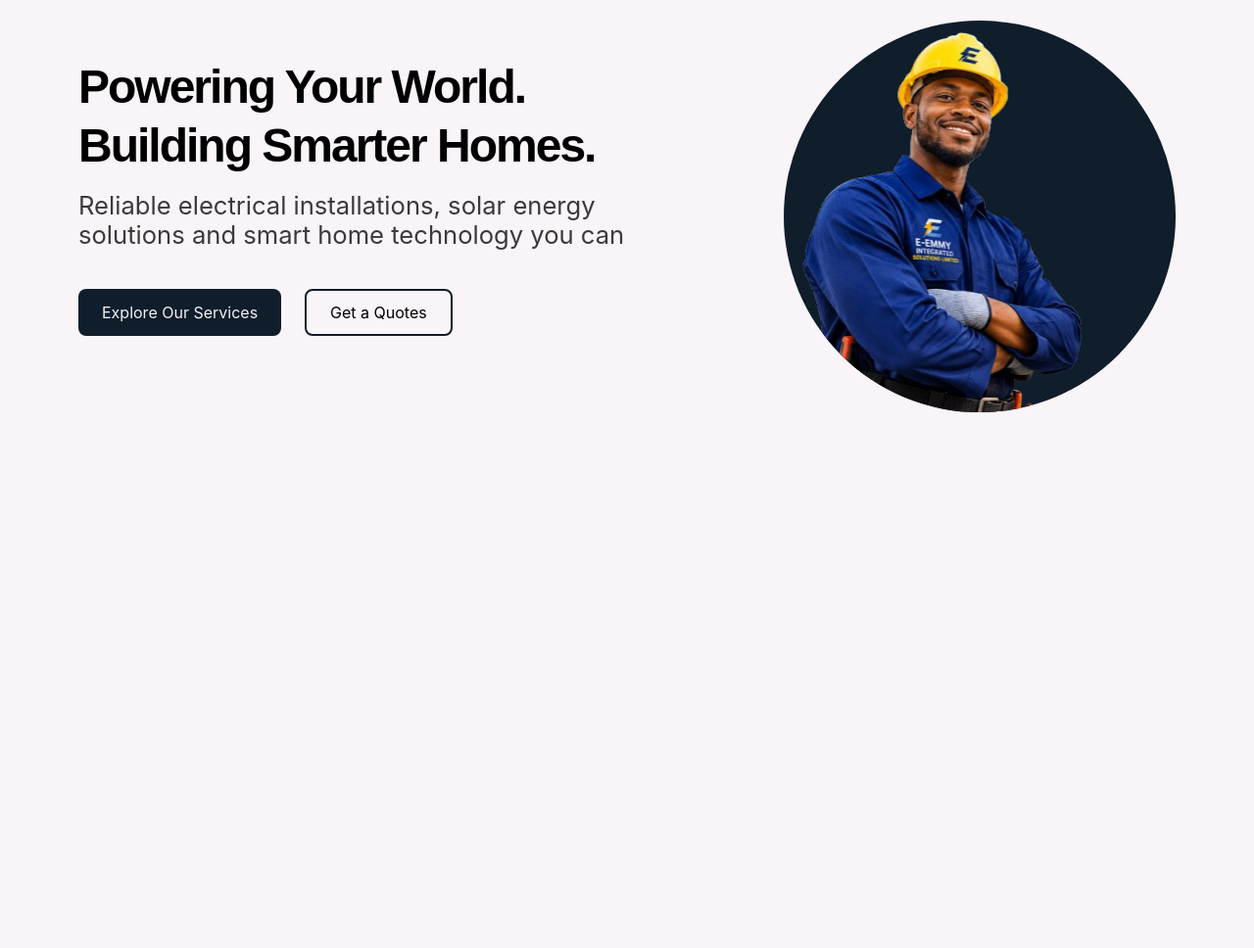
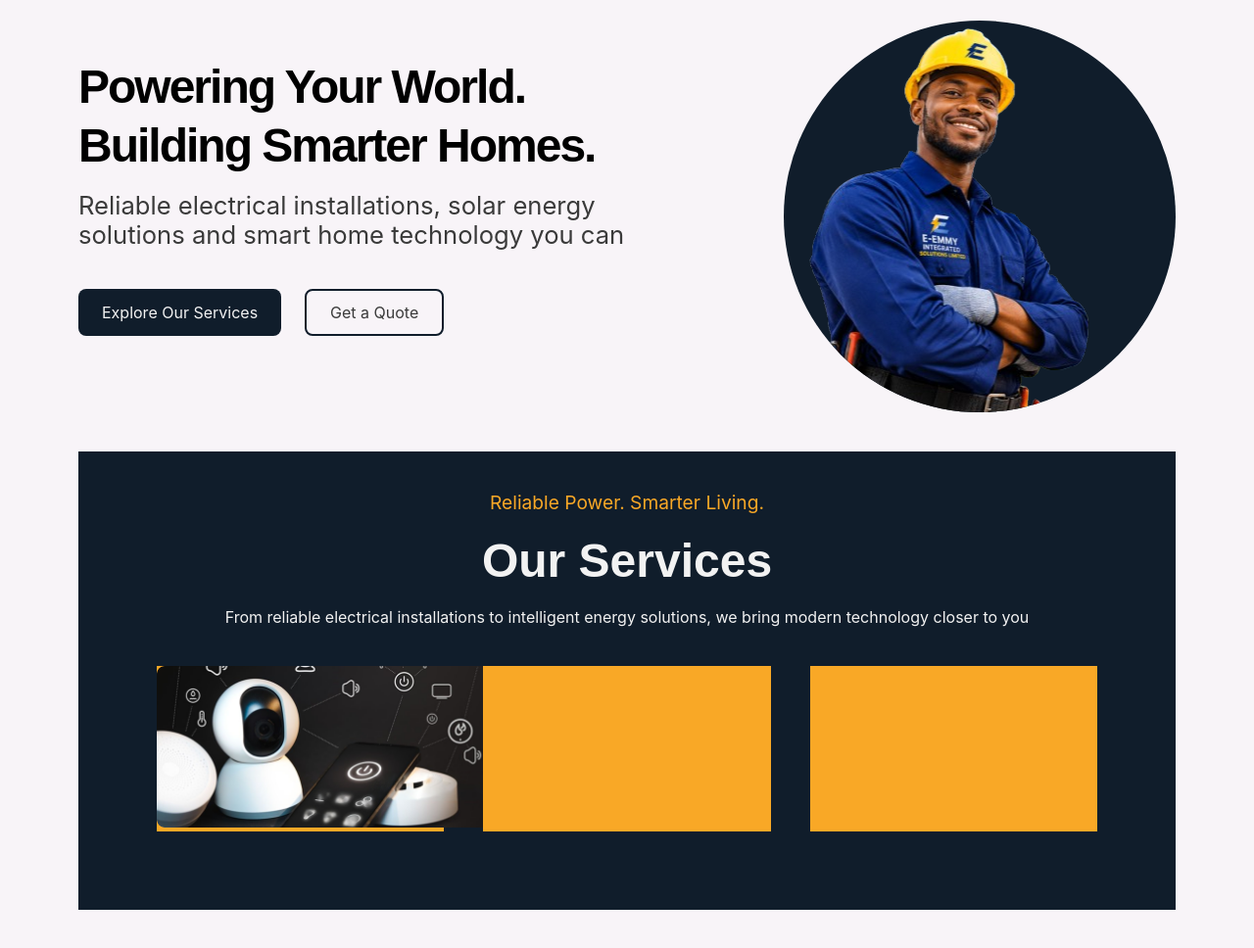
Before and after one commit to oteikwu1/e-emmy-integrated-solutions, a plain HTML site: page index.html in a window 1280 px wide. Shown: the part 80-1048 px from the top of the page at 98% size. Before the commit the page ends 800 px from the top, so only its background shows below. Drawn offline with Linux system fonts and the light colour scheme.

Commit message:
add link to nav btn

```diff
--- a/index.html
+++ b/index.html
@@ -22,7 +22,11 @@
             </div>
             <div class="nav-btn-container">
                 <button class="nav-btn btn">
-                    Book a Call
+                <a href="https://wa.me/2348077632178?text=Hello%20there!%20I%27m%20interested%20in%20your%20services."
+                rel="noopener noreferrer"
+                target="_blank">
+              Book a Call
+                </a>
                 </button>
             </div>
         </nav>
@@ -37,10 +41,16 @@
                 </p>
             <div class="hero-btn-container">
                 <button class="btn hero-btn">
+                <a href="https://wa.me/2348077632178?text=Hello%20there!%20I%27m%20interested%20in%20your%20services."
+                    rel="noopener noreferrer" target="_blank">
                     Explore Our Services
+                </a>
                 </button>
                 <button class="quote-btn">
-                    Get a Quotes
+                    <a href="https://wa.me/2348077632178?text=Hello%20there!%20I%27m%20interested%20in%20your%20services."
+                        rel="noopener noreferrer" target="_blank">
+                        Get a Quote
+                    </a>
                 </button>
             </div>
             </div>
@@ -52,6 +62,28 @@
                 </div>
             </div>
         </section>
+
+    <section class="service-section">
+      <p class="span-text">Reliable Power. Smarter Living.</p>
+      <h2 class="service-title">
+        Our Services</h2>
+      <p class="service-sub-title">
+        From reliable electrical installations to intelligent energy solutions, we bring modern technology closer to you
+      </p>
+      <div class="service-card-container">
+        <div class="service-card1">
+            <div class="service-img">
+                <img src="/assets/service-img1.png" alt="">
+            </div>
+        </div>
+        <div class="service-card1">
+
+        </div>
+        <div class="service-card1">
+
+        </div>
+      </div>
+    </section>
     </main>
 </body>
 </html>
--- a/styles.css
+++ b/styles.css
@@ -13,6 +13,7 @@
     --body-bg-color: #F8F4F8;
     --primary-color: #101D2B;
     --neutral-color: #f2f2f2;
+    --accent-color: #F9A826;
 }
 
 body {
@@ -59,6 +60,11 @@ body {
     cursor: pointer;
 }
 
+.btn a {
+    text-decoration: none;
+    color: var(--neutral-color);
+}
+
 .hero-btn-container {
     display: flex;
     gap: 24px;
@@ -103,4 +109,52 @@ body {
     border-radius: 50%;
     background-color: var(--primary-color);
     overflow: hidden;
+    display: flex;
+    justify-content: center;
+    align-items: center;
 }
+
+.service-section {
+    background-color: var(--primary-color);
+    padding: 40px 0;
+    margin: 40px 80px;
+}
+
+.span-text {
+   color: var(--accent-color);
+   text-align: center;
+   font-size: 1.2rem;
+   font-family: var(--body-font);
+}
+
+.service-title {
+    color: var(--neutral-color);
+    font-family: var(--heading-font);
+    text-align: center;
+    margin: 20px 0;
+    font-size: 3rem;
+}
+
+.service-sub-title {
+    color: var(--neutral-color);
+    font-family: var(--body-font);
+    text-align: center;
+}
+
+.service-card-container {
+    display: grid;
+    grid-template-columns: repeat(3, minmax(0, 400px));
+    gap: 40px;
+    justify-content: center;
+    margin: 40px 80px;
+}
+
+.service-card1 {
+    background-color: var(--accent-color);
+}
+
+.service-img img {
+    width: 360px;
+    height: auto;
+    border-radius: 8px;
+}
```
Also changed, not shown: assets/service-img1.png (added).
